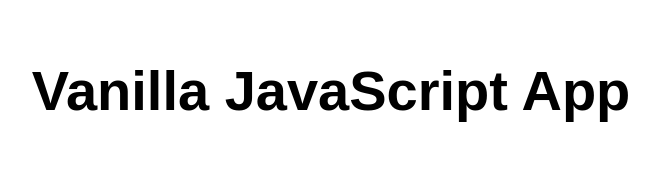
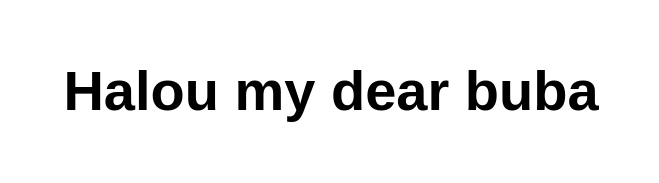
Before and after one commit to 014551/my-first-static-web-app, a website: page src/index.html in a window 1280 px wide. Shown: the whole page, without its empty margins (309-968 px from the left). Drawn offline with Linux system fonts and the light colour scheme.

Commit message:
Update index.html

```diff
--- a/src/index.html
+++ b/src/index.html
@@ -5,12 +5,12 @@
   <meta charset="UTF-8">
   <meta name="viewport" content="width=device-width, initial-scale=1.0">
   <link rel="stylesheet" href="styles.css">
-  <title>Vanilla JavaScript App</title>
+  <title>It's octobia world people</title>
 </head>
 
 <body>
   <main>
-    <h1>Vanilla JavaScript App</h1>
+    <h1>Halou my dear buba</h1>
   </main>
 </body>
 
```
